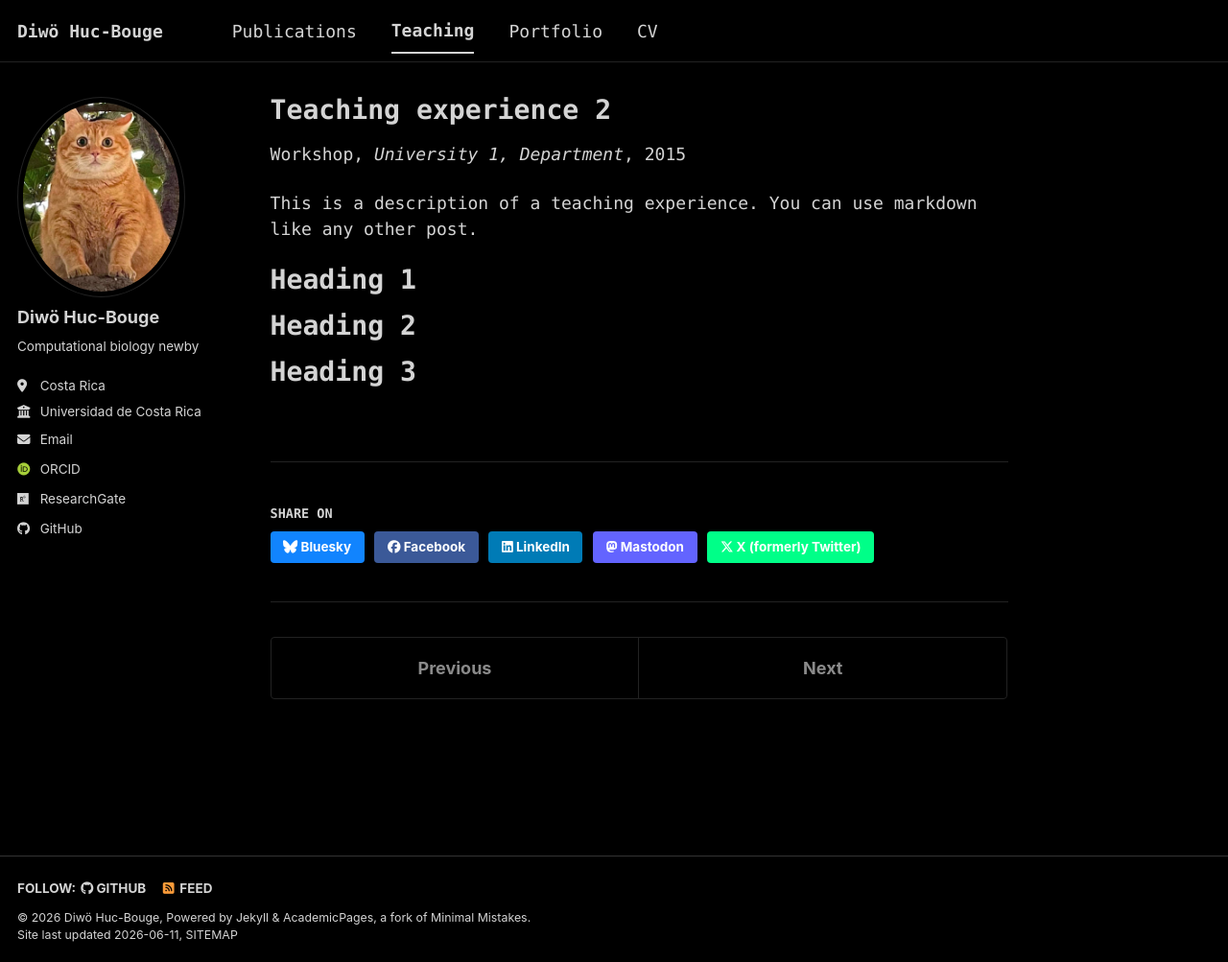
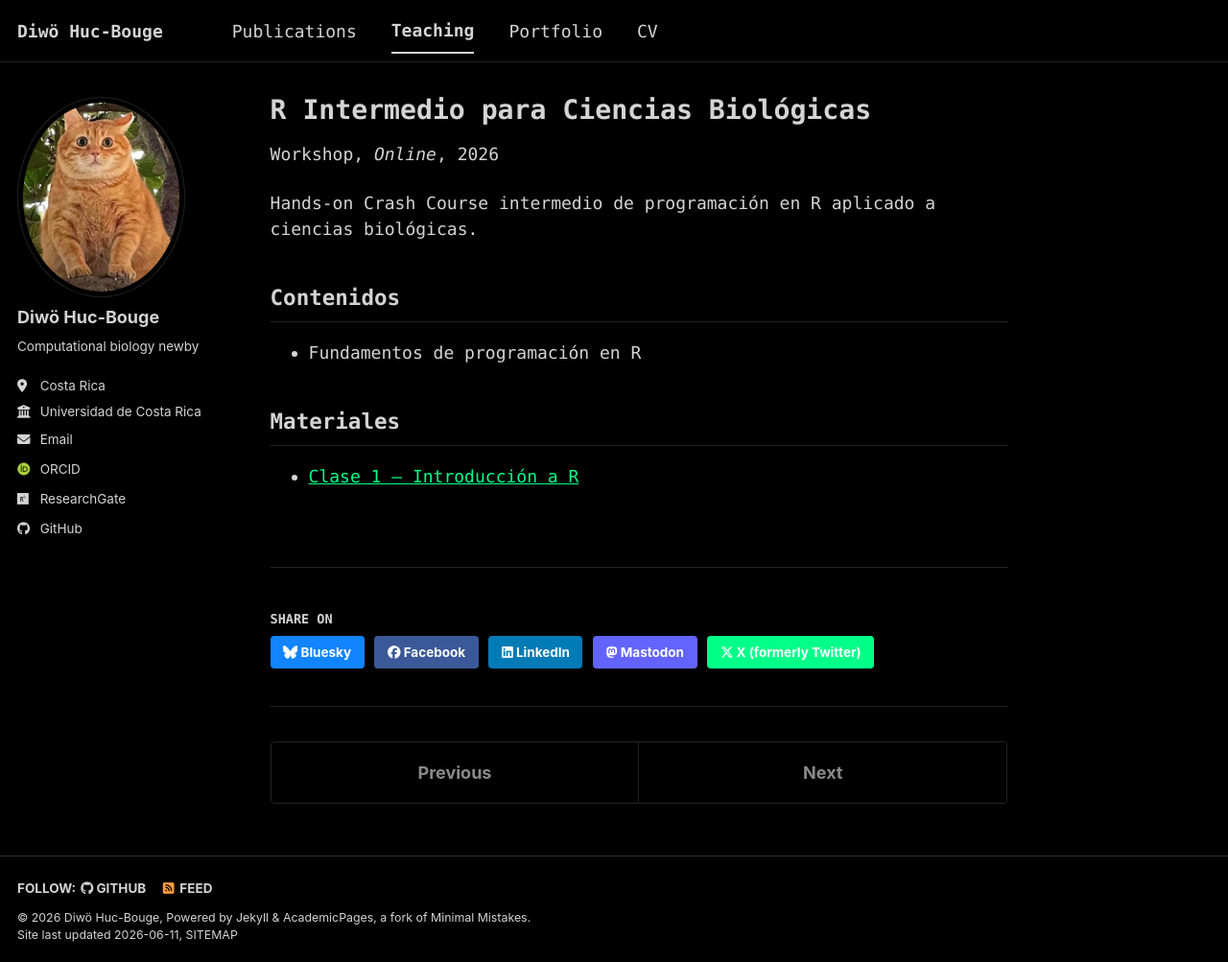
Before and after one commit to DiwoHuc/DiwoHuc.github.io, a Jekyll site: the page built from _teaching/2015-spring-teaching-2.md, in a window 1280 px wide and 1003 px high. Shown: the whole window at 96% size. Built offline with Jekyll 4.4.1, drawn with Linux system fonts in a browser that asks for light colours; some web fonts are replaced; a script bundle is joined from its source files by our own code; library files that are not in the unit come from our copies.

Commit message:
Revise teaching experience for R programming workshop
Updated teaching experience details and content structure.

```diff
--- a/_teaching/2015-spring-teaching-2.md
+++ b/_teaching/2015-spring-teaching-2.md
@@ -1,20 +1,19 @@
 ---
-title: "Teaching experience 2"
+title: "R Intermedio para Ciencias Biológicas"
 collection: teaching
 type: "Workshop"
-permalink: /teaching/2015-spring-teaching-1
-venue: "University 1, Department"
-date: 2015-01-01
-location: "City, Country"
+permalink: /teaching/r-biologia
+venue: "Online"
+date: 2026-01-01
+location: "Costa Rica"
 ---
 
-This is a description of a teaching experience. You can use markdown like any other post.
+Hands-on Crash Course intermedio de programación en R aplicado a ciencias biológicas.
 
-Heading 1
-======
+## Contenidos
 
-Heading 2
-======
+- Fundamentos de programación en R
 
-Heading 3
-======
+## Materiales
+
+- [Clase 1 — Introducción a R](#)
```
